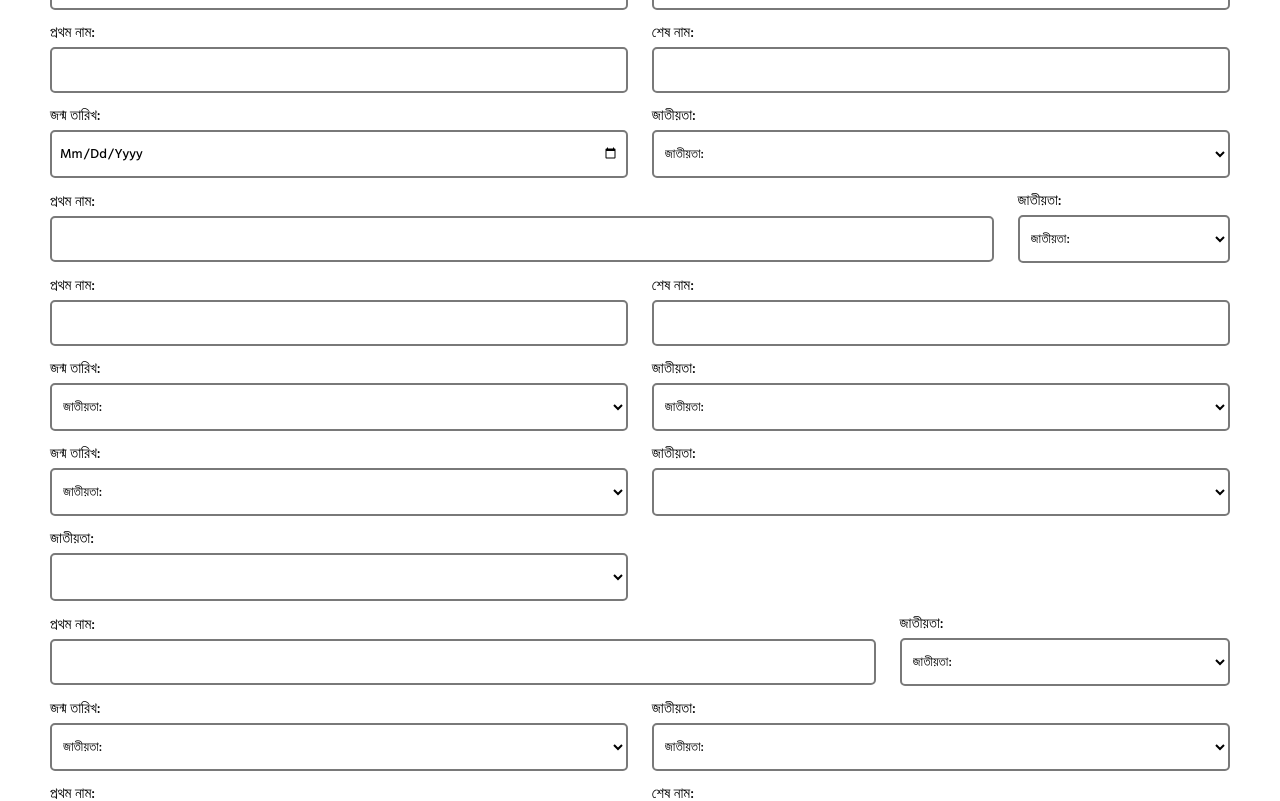
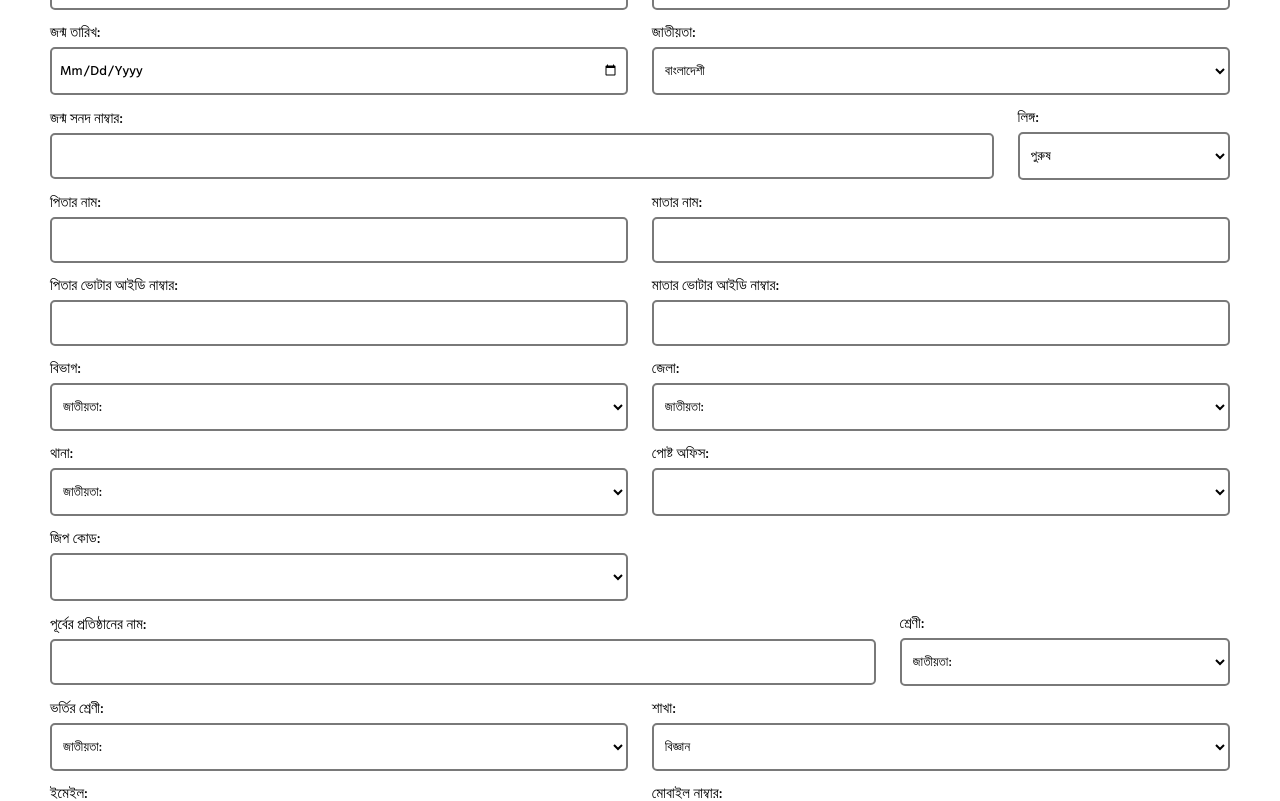
Before and after one commit to MdMostakimBillah/school-management, a React (Vite) app: page / in a window 1280 px wide. Shown: the part 240-1041 px from the top of the page. Built offline with nearby package versions, Linux system fonts and the light colour scheme.

Commit message:
design part done in application form

```diff
--- a/src/components/ApplicationForm.jsx
+++ b/src/components/ApplicationForm.jsx
@@ -17,17 +17,7 @@ const ApplicationForm = () => {
             <input type="text" />
           </div>
         </div>
-        {/* fother mother  */}
-        <div className={classes.singleLine}>
-          <div className={classes.firtsInpur}>
-            <label htmlFor="">প্রথম নাম:</label>
-            <input type="text" />
-          </div>
-          <div className={classes.SecondInpur}>
-            <label htmlFor="">শেষ নাম:</label>
-            <input type="text" />
-          </div>
-        </div>
+
         {/* date & nation  */}
         <div className={classes.singleLine}>
           <div className={classes.firtsInpur}>
@@ -37,45 +27,54 @@ const ApplicationForm = () => {
           <div className={classes.SecondInpur}>
             <label htmlFor="">জাতীয়তা:</label>
             <select name="" id="">
-              <option value="">জাতীয়তা:</option>
-              <option value="">জাতীয়তা:</option>
-              <option value="">জাতীয়তা:</option>
-              <option value="">জাতীয়তা:</option>
+              <option value="">বাংলাদেশী</option>
+              <option value="">অন্যান্য</option>
             </select>
           </div>
         </div>
         {/* jonmo sonod number  */}
         <div className={`${classes.singleLine} ${classes.DateOfBirthIdentity}`}>
           <div className={classes.firtsInpur}>
-            <label htmlFor="">প্রথম নাম:</label>
-            <input type="text" />
+            <label htmlFor="">জন্ম সনদ নাম্বার:</label>
+            <input type="number" />
           </div>
           <div className={classes.SecondInpur}>
-            <label htmlFor="">জাতীয়তা:</label>
+            <label htmlFor="">লিঙ্গ:</label>
             <select name="" id="">
-              <option value="">জাতীয়তা:</option>
-              <option value="">জাতীয়তা:</option>
-              <option value="">জাতীয়তা:</option>
+              <option value="male">পুরুষ</option>
+              <option value="female">নারী</option>
+              <option value="other">অন্যান্য</option>
             </select>
           </div>
         </div>
 
+        {/* fother mother  */}
+        <div className={classes.singleLine}>
+          <div className={classes.firtsInpur}>
+            <label htmlFor="">পিতার নাম:</label>
+            <input type="text" />
+          </div>
+          <div className={classes.SecondInpur}>
+            <label htmlFor="">মাতার নাম:</label>
+            <input type="text" />
+          </div>
+        </div>
         {/* baba mayer id number  */}
         <div className={classes.singleLine}>
           <div className={classes.firtsInpur}>
-            <label htmlFor="">প্রথম নাম:</label>
-            <input type="text" />
+            <label htmlFor="">পিতার ভোটার আইডি নাম্বার:</label>
+            <input type="number" />
           </div>
           <div className={classes.SecondInpur}>
-            <label htmlFor="">শেষ নাম:</label>
-            <input type="text" />
+            <label htmlFor="">মাতার ভোটার আইডি নাম্বার:</label>
+            <input type="number" />
           </div>
         </div>
 
         {/* tikana  */}
         <div className={classes.singleLine}>
           <div className={classes.firtsInpur}>
-            <label htmlFor="">জন্ম তারিখ:</label>
+            <label htmlFor="">বিভাগ:</label>
             <select name="" id="">
               <option value="">জাতীয়তা:</option>
               <option value="">জাতীয়তা:</option>
@@ -84,7 +83,7 @@ const ApplicationForm = () => {
             </select>
           </div>
           <div className={classes.SecondInpur}>
-            <label htmlFor="">জাতীয়তা:</label>
+            <label htmlFor="">জেলা:</label>
             <select name="" id="">
               <option value="">জাতীয়তা:</option>
               <option value="">জাতীয়তা:</option>
@@ -96,7 +95,7 @@ const ApplicationForm = () => {
         {/* thana  */}
         <div className={classes.singleLine}>
           <div className={classes.firtsInpur}>
-            <label htmlFor="">জন্ম তারিখ:</label>
+            <label htmlFor="">থানা:</label>
             <select name="" id="">
               <option value="">জাতীয়তা:</option>
               <option value="">জাতীয়তা:</option>
@@ -106,7 +105,7 @@ const ApplicationForm = () => {
           </div>
           {/* psot office  */}
           <div className={classes.SecondInpur}>
-            <label htmlFor="">জাতীয়তা:</label>
+            <label htmlFor="">পোষ্ট অফিস:</label>
             <select name="" id="">
               <input type="text" />
             </select>
@@ -115,7 +114,7 @@ const ApplicationForm = () => {
         <div className={classes.singleLine}>
           {/* zip code */}
           <div className={classes.SecondInpur}>
-            <label htmlFor="">জাতীয়তা:</label>
+            <label htmlFor="">জিপ কোড:</label>
             <select name="" id="">
               <input type="number" />
             </select>
@@ -125,11 +124,11 @@ const ApplicationForm = () => {
         {/* purbe kothay porto  */}
         <div className={`${classes.singleLine} ${classes.previouScholl}`}>
           <div className={classes.firtsInpur}>
-            <label htmlFor="">প্রথম নাম:</label>
+            <label htmlFor="">পূর্বের প্রতিষ্ঠানের নাম:</label>
             <input type="text" />
           </div>
           <div className={classes.SecondInpur}>
-            <label htmlFor="">জাতীয়তা:</label>
+            <label htmlFor="">শ্রেণী:</label>
             <select name="" id="">
               <option value="">জাতীয়তা:</option>
               <option value="">জাতীয়তা:</option>
@@ -138,11 +137,11 @@ const ApplicationForm = () => {
           </div>
         </div>
 
-        {/* akhon ton class a vorti kraben  */}
+        {/* akhon kon class a vorti kraben  */}
         <div className={classes.singleLine}>
           {/* class  */}
           <div className={classes.firtsInpur}>
-            <label htmlFor="">জন্ম তারিখ:</label>
+            <label htmlFor="">ভর্তির শ্রেণী:</label>
             <select name="" id="">
               <option value="">জাতীয়তা:</option>
               <option value="">জাতীয়তা:</option>
@@ -152,12 +151,10 @@ const ApplicationForm = () => {
           </div>
           {/* bivag  */}
           <div className={classes.SecondInpur}>
-            <label htmlFor="">জাতীয়তা:</label>
+            <label htmlFor="">শাখা:</label>
             <select name="" id="">
-              <option value="">জাতীয়তা:</option>
-              <option value="">জাতীয়তা:</option>
-              <option value="">জাতীয়তা:</option>
-              <option value="">জাতীয়তা:</option>
+              <option value="">বিজ্ঞান</option>
+              <option value="">মানবিক</option>
             </select>
           </div>
         </div>
@@ -166,24 +163,24 @@ const ApplicationForm = () => {
         <div className={classes.singleLine}>
           {/* email  */}
           <div className={classes.firtsInpur}>
-            <label htmlFor="">প্রথম নাম:</label>
+            <label htmlFor="">ইমেইল:</label>
             <input type="email" />
           </div>
           {/* mobile number  */}
           <div className={classes.SecondInpur}>
-            <label htmlFor="">শেষ নাম:</label>
+            <label htmlFor="">মোবাইল নাম্বার:</label>
             <input type="number" />
           </div>
         </div>
         <div className={classes.singleLine}>
           {/* password  */}
           <div className={classes.firtsInpur}>
-            <label htmlFor="">প্রথম নাম:</label>
+            <label htmlFor="">পাসওয়ার্ড:</label>
             <input type="password" />
           </div>
           {/* confirm password */}
           <div className={classes.SecondInpur}>
-            <label htmlFor="">শেষ নাম:</label>
+            <label htmlFor="">পুনরায় আবার পাসওয়ার্ড দিন:</label>
             <input type="password" />
           </div>
         </div>
@@ -191,12 +188,12 @@ const ApplicationForm = () => {
         <div className={classes.singleLine}>
           {/* img  */}
           <div className={classes.firtsInpur}>
-            <label htmlFor="">প্রথম নাম:</label>
+            <label htmlFor="">পাসপোর্ট সাইজ ছবি:</label>
             <input type="file" />
           </div>
         </div>
         <div className={classes.submitButton}>
-          <button>প্রথম নাম</button>
+          <button>নিশ্চিত করুন</button>
         </div>
       </form>
     </div>
```
